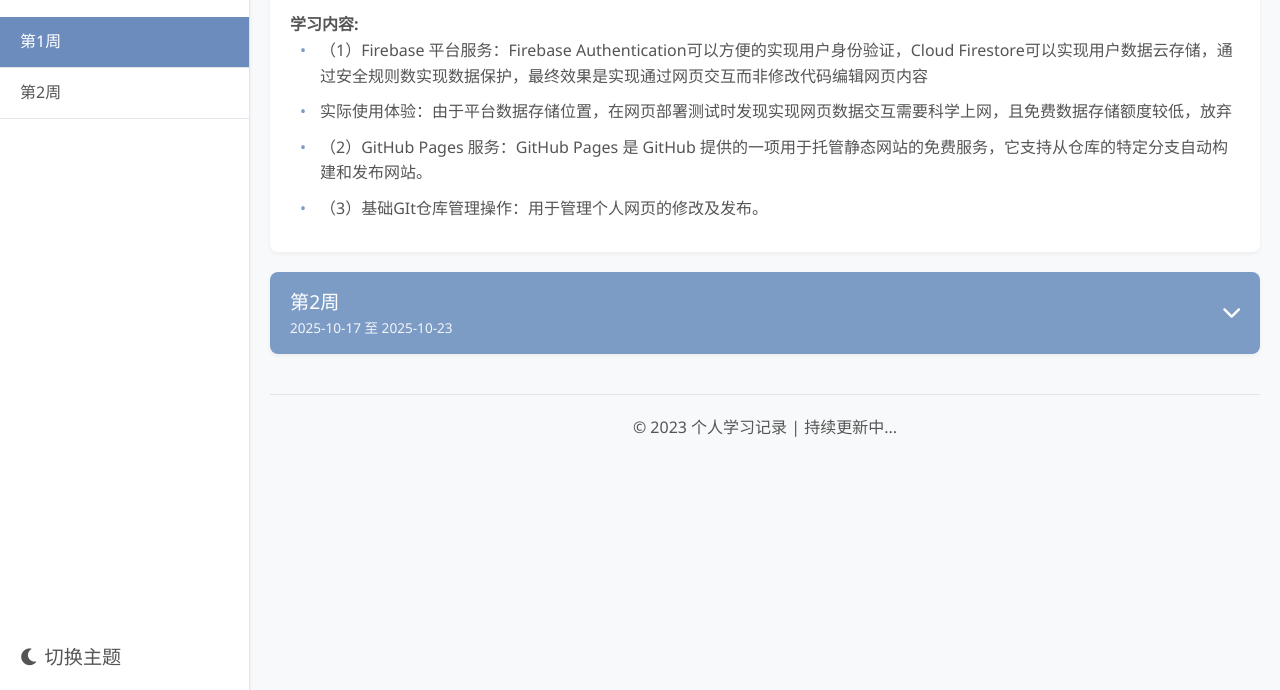
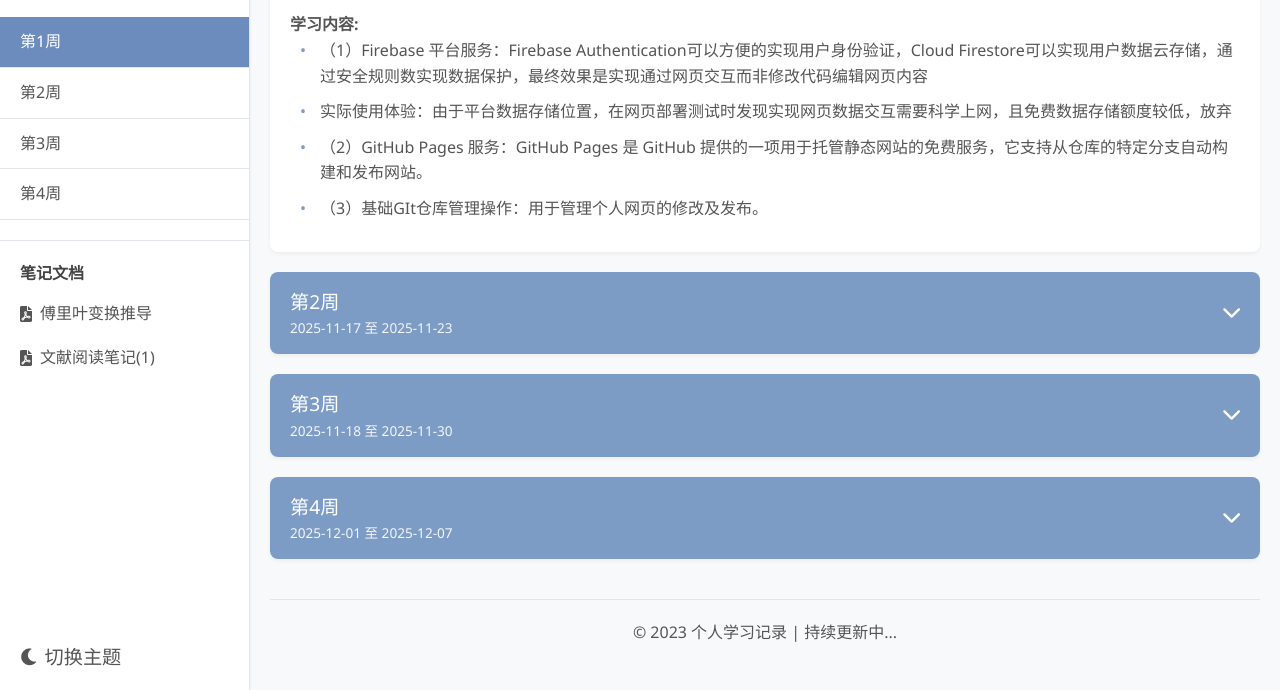
Before and after one commit to LBY199/LBY199.github.io, a plain HTML site: page index.html in a window 1280 px wide. Shown: the part 110-800 px from the top of the page. Drawn offline with Linux system fonts and the light colour scheme.

Commit message:
Add files via upload
update(12.08)

```diff
--- a/index.html
+++ b/index.html
@@ -209,6 +209,45 @@
             color: var(--text-color);
         }
 
+        /* 笔记部分样式 */
+        .notes-section {
+            padding: 20px;
+            border-top: 1px solid var(--border-color);
+            margin-top: 20px;
+        }
+
+        .notes-section h3 {
+            color: var(--title-color);
+            font-size: 1rem;
+            margin-bottom: 10px;
+        }
+
+        .notes-list {
+            list-style-type: none;
+        }
+
+        .notes-list li {
+            margin-bottom: 8px;
+        }
+
+        .notes-list a {
+            color: var(--text-color);
+            text-decoration: none;
+            display: flex;
+            align-items: center;
+            padding: 5px 0;
+            transition: color 0.2s;
+        }
+
+        .notes-list a:hover {
+            color: var(--primary-color);
+        }
+
+        .notes-list i {
+            margin-right: 8px;
+            font-size: 1rem;
+        }
+
         @media (max-width: 768px) {
             body {
                 flex-direction: column;
@@ -230,6 +269,11 @@
                 margin-top: 15px;
                 margin-left: 20px;
             }
+
+            .notes-section {
+                padding: 15px;
+                margin-top: 15px;
+            }
         }
     </style>
 </head>
@@ -243,6 +287,16 @@
         <ul class="weeks-list" id="weeksList">
             <!-- 周次列表将通过JavaScript动态生成 -->
         </ul>
+
+        <!-- 新增：笔记部分 -->
+        <div class="notes-section">
+            <h3>笔记文档</h3>
+            <ul class="notes-list">
+                <li><a href="傅里叶变换推导.pdf" target="_blank"><i class="fas fa-file-pdf"></i> 傅里叶变换推导</a></li>
+                <li><a href="文献阅读笔记(1).pdf" target="_blank"><i class="fas fa-file-pdf"></i> 文献阅读笔记(1)</a></li>
+            </ul>
+        </div>
+
         <button class="theme-toggle" id="themeToggle">
             <i class="fas fa-moon"></i> 切换主题
         </button>
@@ -280,9 +334,7 @@
                 } catch (error) {
                     console.error('加载数据失败:', error);
                     // 回退到默认数据
-                    return [
-                        // 默认数据...
-                    ];
+                    return [];
                 }
             }
 
--- a/weeks.json
+++ b/weeks.json
@@ -13,7 +13,7 @@
   {
     "id": 2,
     "title": "第2周",
-    "date": "2025-10-17 至 2025-10-23",
+    "date": "2025-11-17 至 2025-11-23",
     "content": [
       "实现个人网站部署，用于记录及展示每周学习任务与目标",
       "本周及近期学习内容：",
@@ -21,6 +21,29 @@
       "（2）（长期目标）复习遥原课程相关知识，学习高光谱遥感，定量遥感相关知识",
       "（3）（预计两周）复习数据结构与算法，提高编程能力"
     ]
+  },
+    {
+    "id": 3,
+    "title": "第3周",
+    "date": "2025-11-18 至 2025-11-30",
+    "content": [
+      "近期学习内容：",
+      "（1）（长期目标）文献阅读：主要通过阅读文献梳理学习光谱定标相关知识，初步目标是了解光谱定标的实现全流程，重点掌握实验原理、计算公式以及影响误差的相关因素",
+      "（2）（长期目标）复习遥原课程相关知识，学习高光谱遥感，定量遥感相关知识",
+      "（3）（预计两周）复习数据结构与算法，提高编程能力"
+    ]
+  },
+    {
+    "id": 4,
+    "title": "第4周",
+    "date": "2025-12-01 至 2025-12-07",
+    "content": [
+      "通过阅读论文掌握实验室光谱定标的实验原理及流程，包括：",
+      "（1）傅里叶光谱仪分光原理",
+      "（2）复原波谱误差分析",
+      "（3）实验室光谱定标方法",
+      "（4）光谱定标修正算法：有限光程差，光谱细化算法"
+    ]
   }
 
 ]
```
Also changed, not shown: 2 other files.
